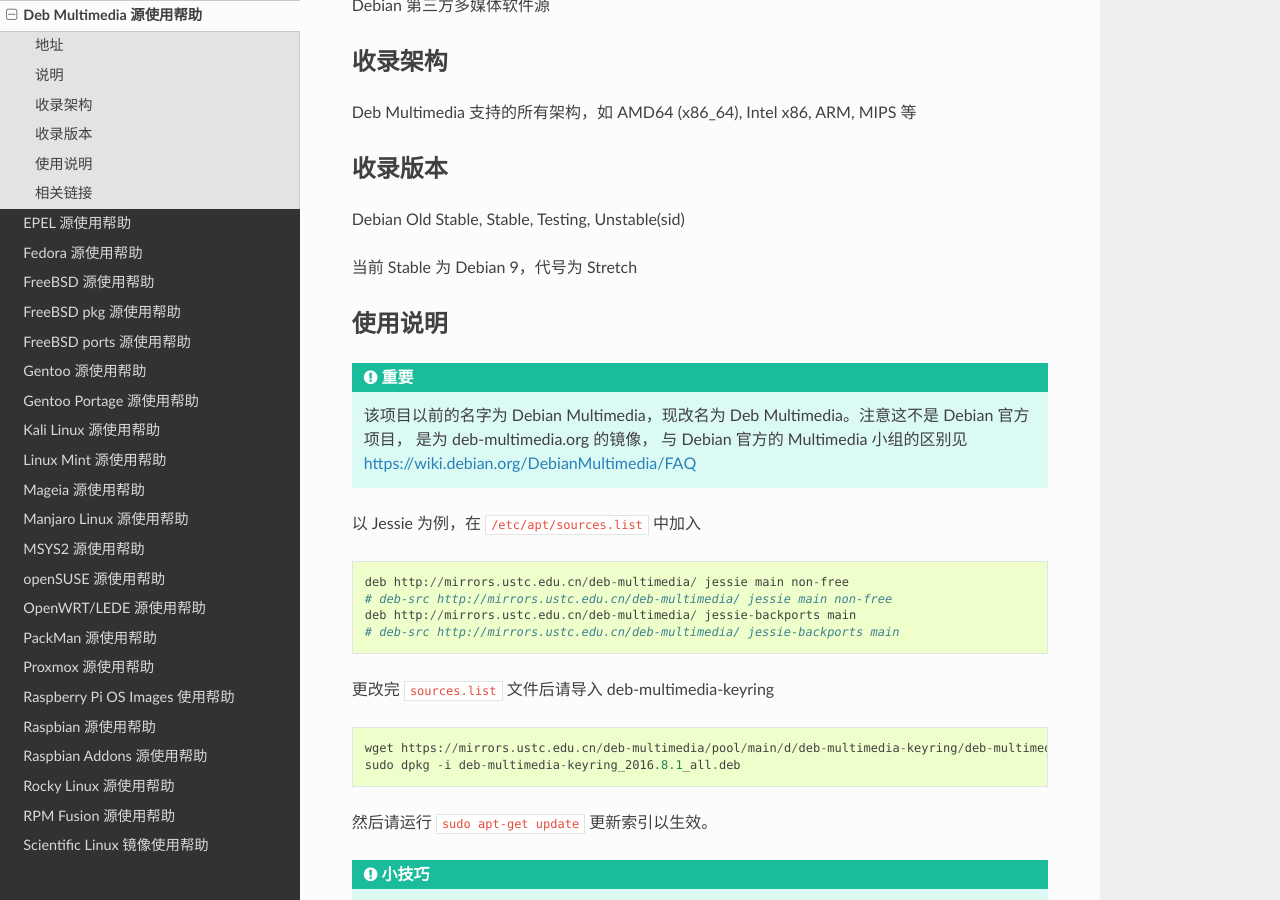
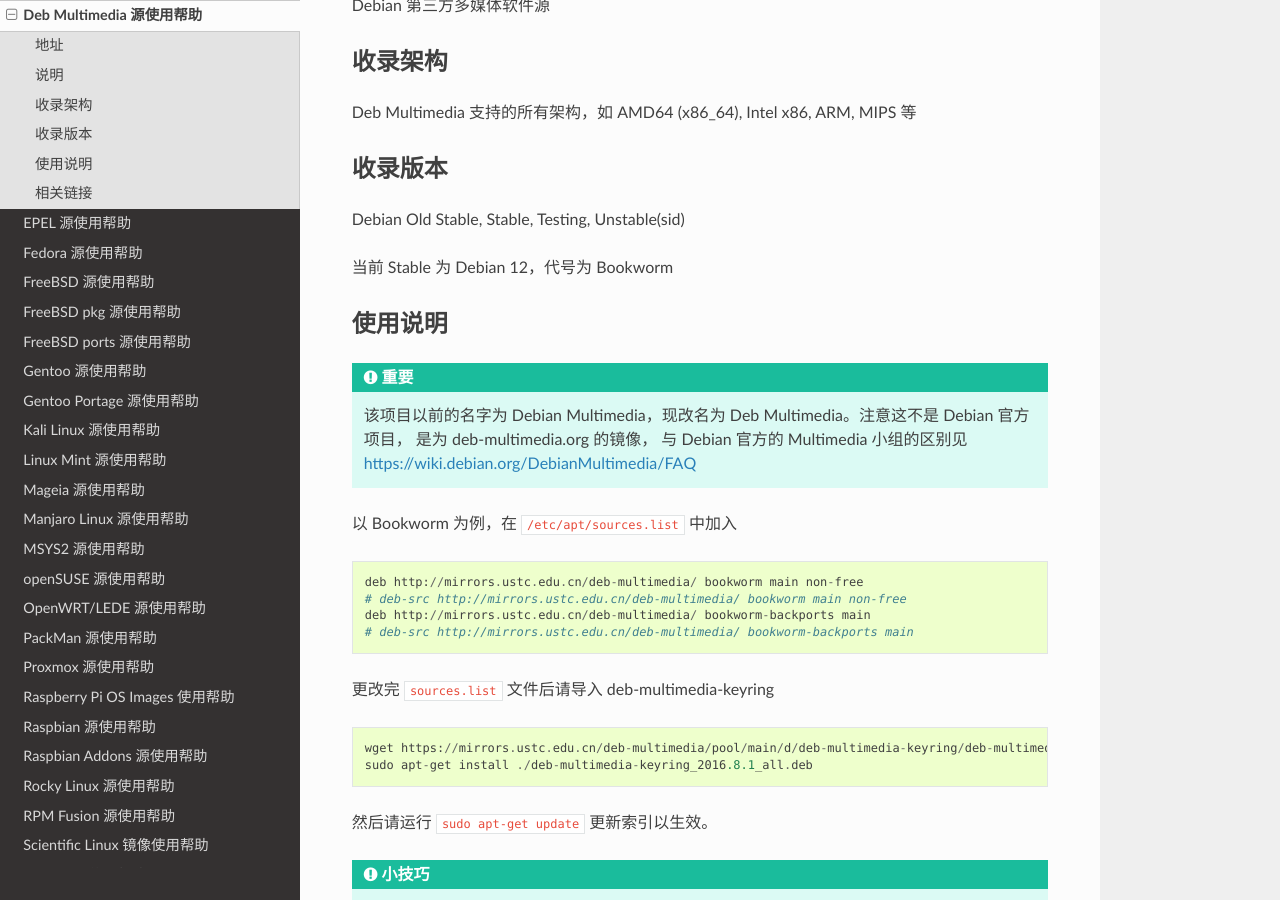
Before and after one commit to ustclug/mirrorhelp, a Sphinx documentation site: the page built from source/deb-multimedia.rst, in a window 1280 px wide and 900 px high, scrolled down 340 px. Built offline with Sphinx 7.4.7 and the Read the Docs theme 2.0.0, drawn with Linux system fonts in a browser that asks for light colours; pages that are not in the unit, such as notebooks, are missing from menus.

Commit message:
deb-multimedia: update to latest Debian stable

```diff
--- a/source/deb-multimedia.rst
+++ b/source/deb-multimedia.rst
@@ -23,7 +23,7 @@
 
 Debian Old Stable, Stable, Testing, Unstable(sid)
 
-当前 Stable 为 Debian 9，代号为 Stretch
+当前 Stable 为 Debian 12，代号为 Bookworm
 
 使用说明
 ========
@@ -33,21 +33,21 @@
     是为 deb-multimedia.org 的镜像， 与 Debian 官方的 Multimedia 小组的区别见
     https://wiki.debian.org/DebianMultimedia/FAQ
 
-以 Jessie 为例，在 :file:`/etc/apt/sources.list` 中加入
+以 Bookworm 为例，在 :file:`/etc/apt/sources.list` 中加入
 
 ::
 
-    deb http://mirrors.ustc.edu.cn/deb-multimedia/ jessie main non-free
-    # deb-src http://mirrors.ustc.edu.cn/deb-multimedia/ jessie main non-free
-    deb http://mirrors.ustc.edu.cn/deb-multimedia/ jessie-backports main
-    # deb-src http://mirrors.ustc.edu.cn/deb-multimedia/ jessie-backports main
+    deb http://mirrors.ustc.edu.cn/deb-multimedia/ bookworm main non-free
+    # deb-src http://mirrors.ustc.edu.cn/deb-multimedia/ bookworm main non-free
+    deb http://mirrors.ustc.edu.cn/deb-multimedia/ bookworm-backports main
+    # deb-src http://mirrors.ustc.edu.cn/deb-multimedia/ bookworm-backports main
 
 更改完 :file:`sources.list` 文件后请导入 deb-multimedia-keyring
 
 ::
 
     wget https://mirrors.ustc.edu.cn/deb-multimedia/pool/main/d/deb-multimedia-keyring/deb-multimedia-keyring_2016.8.1_all.deb
-    sudo dpkg -i deb-multimedia-keyring_2016.8.1_all.deb
+    sudo apt-get install ./deb-multimedia-keyring_2016.8.1_all.deb
 
 然后请运行 ``sudo apt-get update`` 更新索引以生效。
 
```
